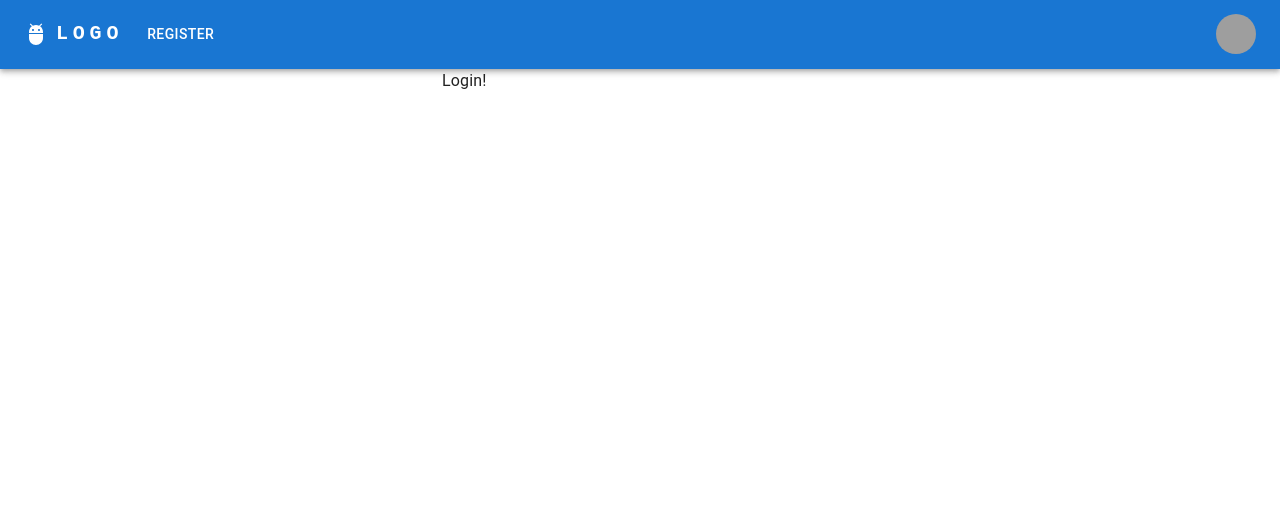
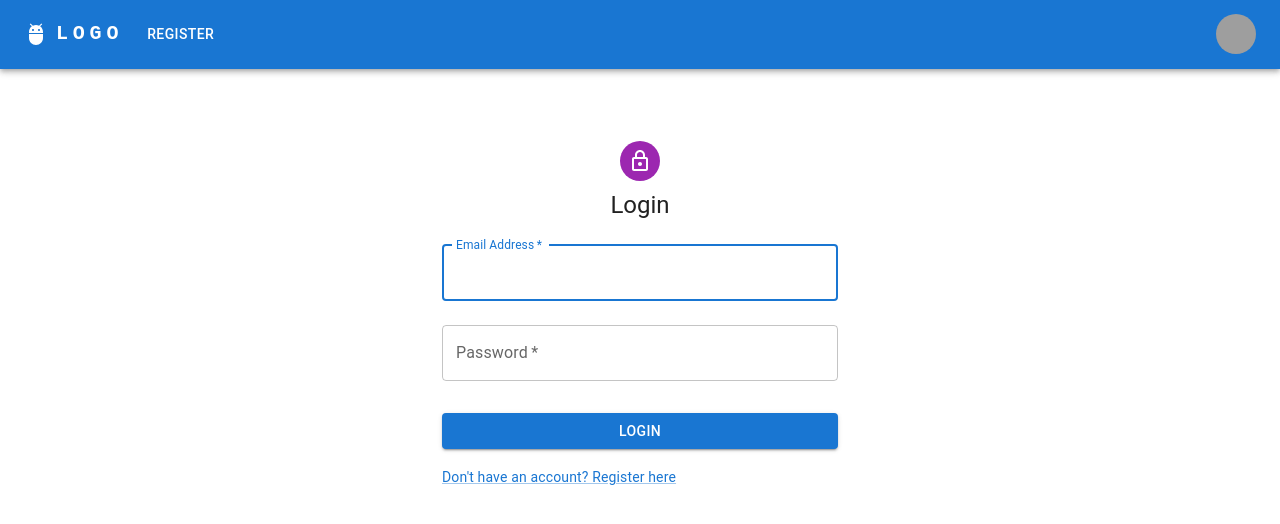
Before and after one commit to hisanibrahim/react-playground, a React (Create React App) app: page /login in a window 1280 px wide. Shown: the top 524 px of the page. Built offline with nearby package versions, Linux system fonts and the light colour scheme; grey boxes are pictures that could not be loaded.

Commit message:
setup login and compare with localstorage

```diff
--- a/src/features/auth/context.js
+++ b/src/features/auth/context.js
@@ -7,6 +7,7 @@ export const AuthProvider = ({ children }) => {
   let [user, setUser] = React.useState(null);
   let [users, setUsers] = React.useState([]);
   let [signupError, setSignupError] = React.useState(null);
+  let [signinError, setSigninError] = React.useState(null);
 
   useEffect(() => {
     const storedUser = localStorage.getItem("user");
@@ -46,18 +47,42 @@ export const AuthProvider = ({ children }) => {
     }
   };
 
-  let signin = (newUser, callback) => {
-    return () => {
-      setUser(newUser);
-      callback();
-    };
+  const signin = (inputUser) => {
+    if (!inputUser.email && !inputUser.password) {
+      setSigninError("Email and password are required.");
+      return { success: false };
+    }
+    const storedUsers = JSON.parse(localStorage.getItem("users")) || [];
+    const matchedUser = storedUsers.find(
+      (user) =>
+        user.email === inputUser.email && user.password === inputUser.password
+    );
+
+    if (matchedUser) {
+      setUser(matchedUser);
+      localStorage.setItem("user", JSON.stringify(matchedUser));
+      return { success: true };
+    } else {
+      setSigninError("Invalid credentials!");
+      return { success: false };
+    }
   };
 
   const signout = () => {
     setUser(null);
+    setUsers(null);
     localStorage.removeItem("user");
   };
-  let value = { user, users, loading, signin, signout, signup, signupError };
+  let value = {
+    user,
+    users,
+    loading,
+    signin,
+    signout,
+    signup,
+    signupError,
+    signinError,
+  };
 
   return <AuthContext.Provider value={value}>{children}</AuthContext.Provider>;
 };
--- a/src/pages/Login.js
+++ b/src/pages/Login.js
@@ -1,10 +1,87 @@
 import * as React from "react";
-import { Typography, Container } from "@mui/material";
+import {
+  Avatar,
+  Button,
+  TextField,
+  Link,
+  Grid,
+  Box,
+  Typography,
+  Container,
+} from "@mui/material";
+import LockOutlinedIcon from "@mui/icons-material/LockOutlined";
+import { useAuth } from "../features/auth/context";
+import { useNavigate } from "react-router-dom";
 
 const Login = () => {
+  const auth = useAuth();
+  const navigate = useNavigate();
+  const handleSubmit = (event) => {
+    event.preventDefault();
+    const data = new FormData(event.currentTarget);
+    const payload = {
+      email: data.get("email"),
+      password: data.get("password"),
+    };
+    const { success } = auth.signin(payload);
+    if (success) navigate("/dashboard");
+  };
+
   return (
     <Container component="main" maxWidth="xs">
-      <Typography>Login!</Typography>
+      <Box
+        sx={{
+          marginTop: 8,
+          display: "flex",
+          flexDirection: "column",
+          alignItems: "center",
+        }}
+      >
+        <Avatar sx={{ m: 1, bgcolor: "secondary.main" }}>
+          <LockOutlinedIcon />
+        </Avatar>
+        <Typography component="h1" variant="h5">
+          Login
+        </Typography>
+        <Box component="form" onSubmit={handleSubmit} noValidate sx={{ mt: 1 }}>
+          <TextField
+            margin="normal"
+            required
+            fullWidth
+            id="email"
+            label="Email Address"
+            name="email"
+            autoComplete="email"
+            autoFocus
+          />
+          <TextField
+            margin="normal"
+            required
+            fullWidth
+            name="password"
+            label="Password"
+            type="password"
+            id="password"
+            autoComplete="current-password"
+          />
+          <Button
+            type="submit"
+            fullWidth
+            variant="contained"
+            sx={{ mt: 3, mb: 2 }}
+          >
+            Login
+          </Button>
+          <Typography>{auth.signinError}</Typography>
+          <Grid container>
+            <Grid item>
+              <Link href="/register" variant="body2">
+                {"Don't have an account? Register here"}
+              </Link>
+            </Grid>
+          </Grid>
+        </Box>
+      </Box>
     </Container>
   );
 };
--- a/src/pages/Register.js
+++ b/src/pages/Register.js
@@ -99,6 +99,13 @@ const Register = () => {
             Register
           </Button>
           <Typography>{auth.signupError}</Typography>
+          <Grid container justifyContent="flex-end">
+            <Grid item>
+              <Link href="login" variant="body2">
+                Already have an account? Login
+              </Link>
+            </Grid>
+          </Grid>
         </Box>
       </Box>
     </Container>
```
